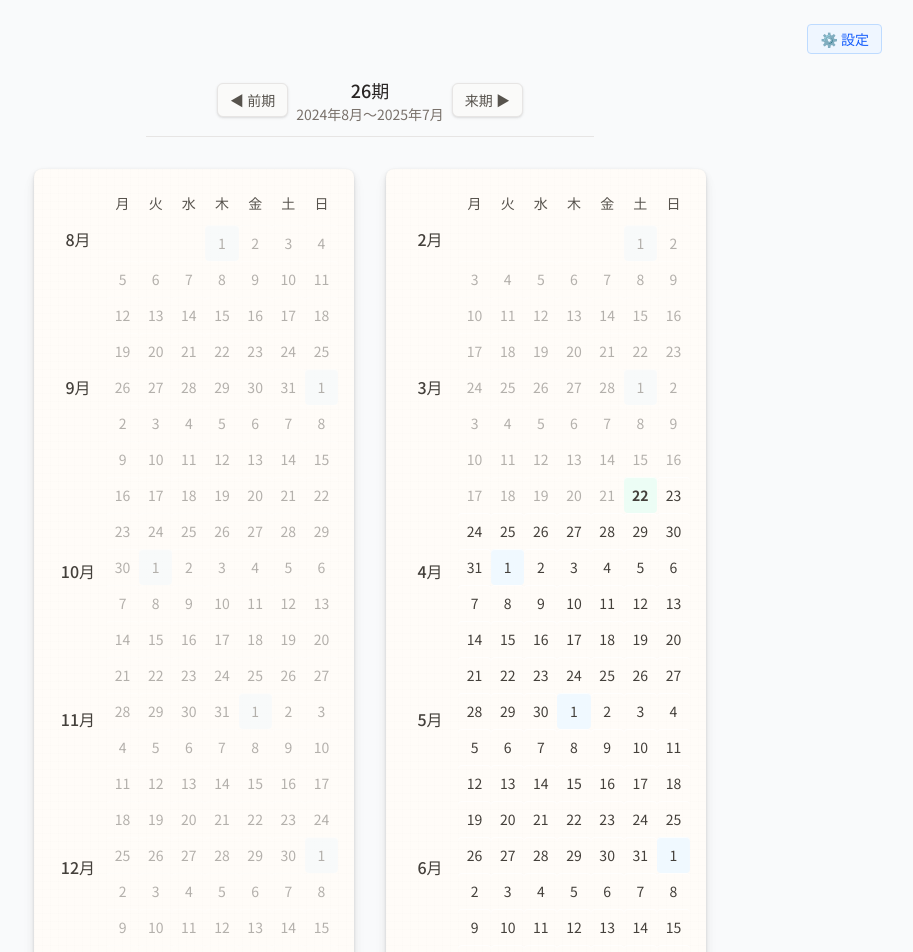
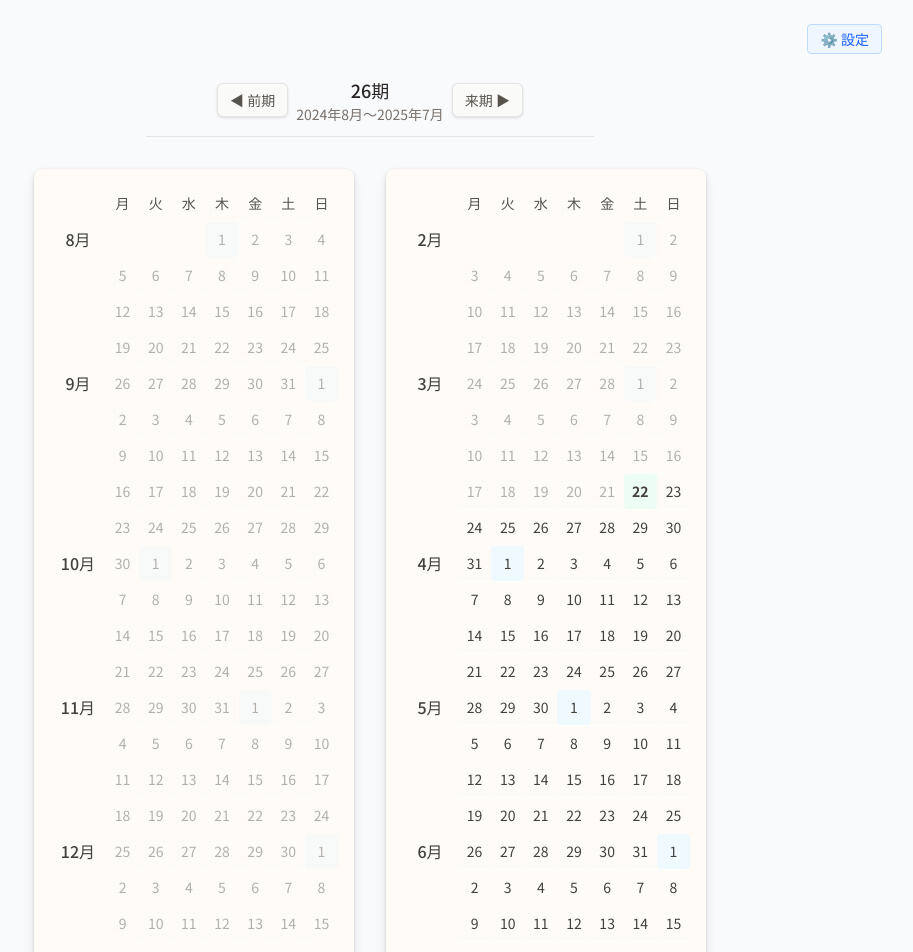
Before and after one commit to okonomi/period-calendar, a React (Vite) app: page / in a window 1280 px wide. Shown: the top 952 px of the page, without its empty margins (270-1183 px from the left). Built offline with nearby package versions, Linux system fonts and the light colour scheme; no server answers.

Commit message:
refactor: enhance spacer and month key generation for consistent styling

```diff
--- a/src/components/Calendar.tsx
+++ b/src/components/Calendar.tsx
@@ -29,12 +29,18 @@ export const Calendar: React.FC<Props> = ({ dates }) => {
       <div className="flex flex-row">
         {/* 左カラム - 月名表示 */}
         <div className="w-14 flex flex-col">
-          {/* スペーサーセル */}
-          <div className="h-9" />
+          {/* 曜日行と同じ高さのスペーサー */}
+          <div className="flex items-center justify-center h-9" />
+
           {weeklyDates.map((week, weekIndex) => {
             const firstDayOfMonth = week.find((d) => d?.day === 1)
             if (!firstDayOfMonth) {
-              return <div key={generateMonthKey(firstDayOfMonth, weekIndex)} className="h-9" />
+              return (
+                <div
+                  key={generateMonthKey(firstDayOfMonth, weekIndex)}
+                  className="flex items-center justify-center h-9"
+                />
+              )
             }
 
             const month = firstDayOfMonth.month
@@ -69,7 +75,7 @@ export const Calendar: React.FC<Props> = ({ dates }) => {
                   if (!date) {
                     const dayOfWeek = dateIndex
                     const spacerKey = generateSpacerKey(weekStart, dayOfWeek)
-                    return <div key={spacerKey} className="h-9" />
+                    return <div key={spacerKey} className="flex items-center justify-center h-9" />
                   }
 
                   return <DateCell key={`date-${getDateNum(date)}`} date={date} />
--- a/src/index.css
+++ b/src/index.css
@@ -44,11 +44,11 @@
   }
 
   .calendar-weekday {
-    @apply h-9 flex items-center justify-center font-medium text-sm text-stone-600 mb-1;
+    @apply h-9 flex items-center justify-center font-medium text-sm text-stone-600;
   }
 
   .calendar-month {
-    @apply h-9 flex items-center justify-center mb-1;
+    @apply h-9 flex items-center justify-center;
     @apply text-base font-medium text-stone-700;
   }
 }
```
